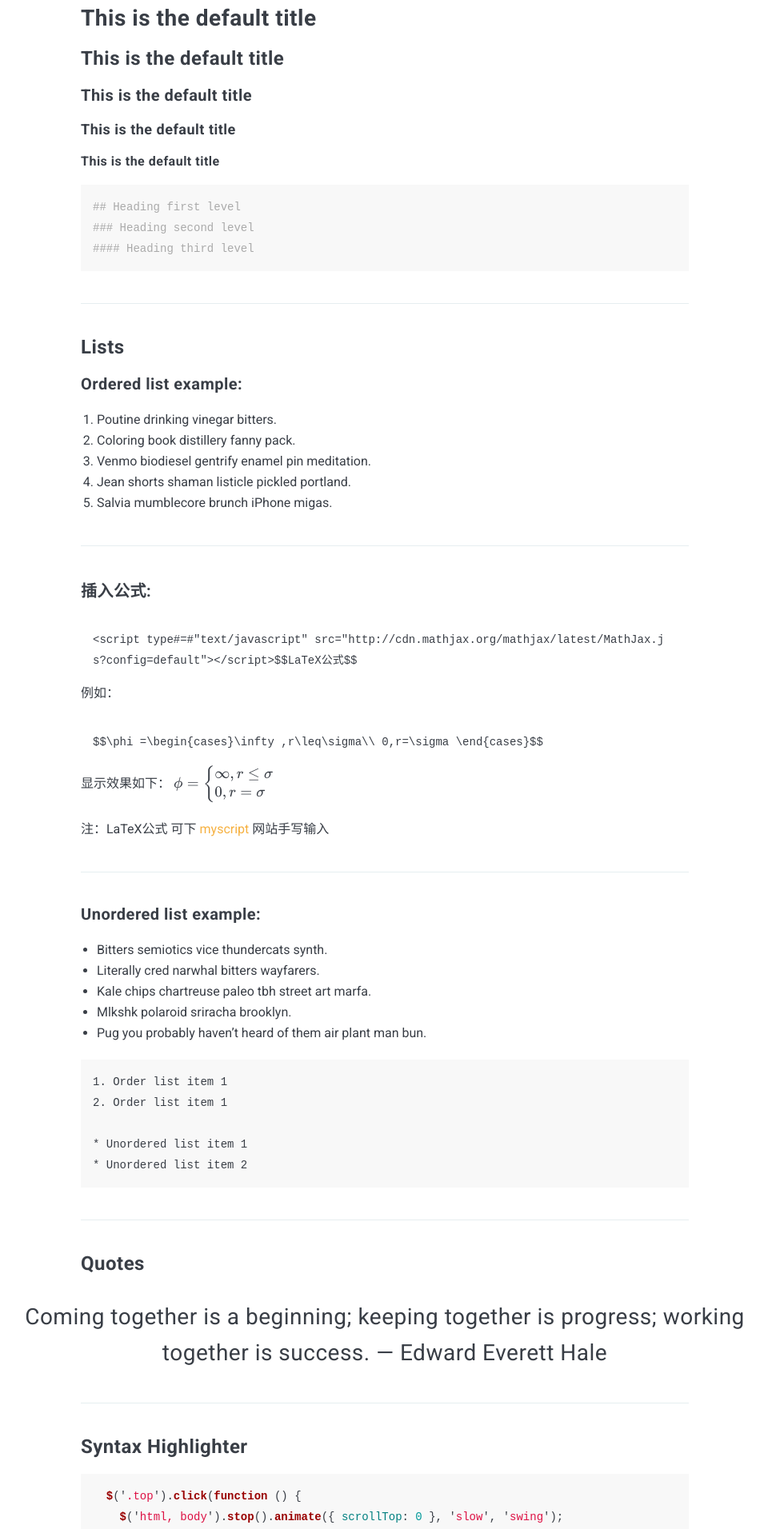
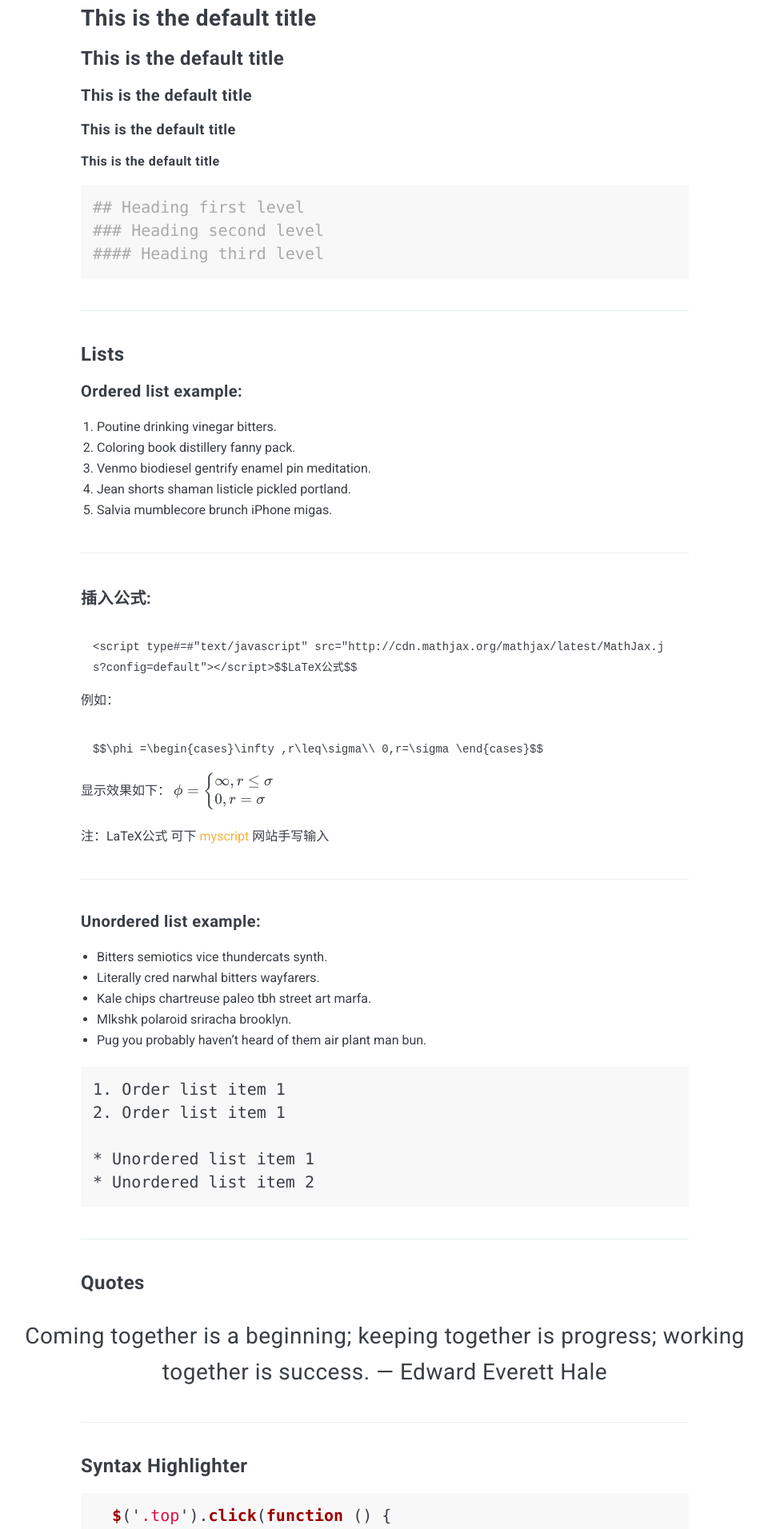
Before and after one commit to fantasywoc/fantasywoc.github.io, a Jekyll site: the page built from _pages/styleguide.md, in a window 1280 px wide. Shown: the part 1306-3218 px from the top of the page at 80% size, without its empty margins (159-1119 px from the left). Built offline with Jekyll 4.4.1, drawn with Linux system fonts in a browser that asks for light colours; nearby versions of some CDN libraries; formulas are drawn with MathJax 3.

Commit message:
Update _normalize.scss

```diff
--- a/_sass/1-tools/_normalize.scss
+++ b/_sass/1-tools/_normalize.scss
@@ -94,11 +94,10 @@ strong {
  * 2. Correct the odd `em` font sizing in all browsers.
  */
 
-code,
-kbd,
-samp {
-  font-family: monospace, monospace; /* 1 */
-  font-size: 1em; /* 2 */
+code,kbd,samp{
+    font-family: Consolas,Inconsolata,Courier,monospace;
+    font-size: 20px;
+    font-weight: 400;
 }
 
 /**
```
